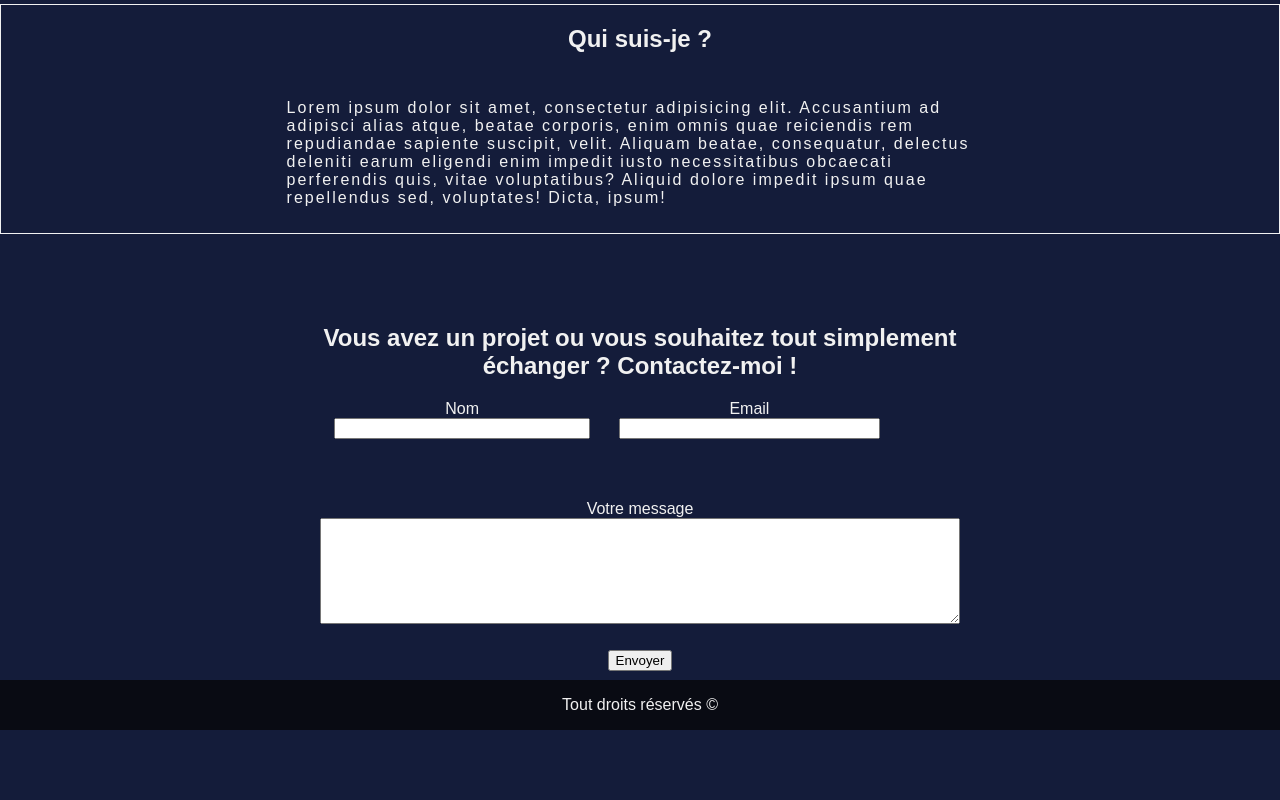
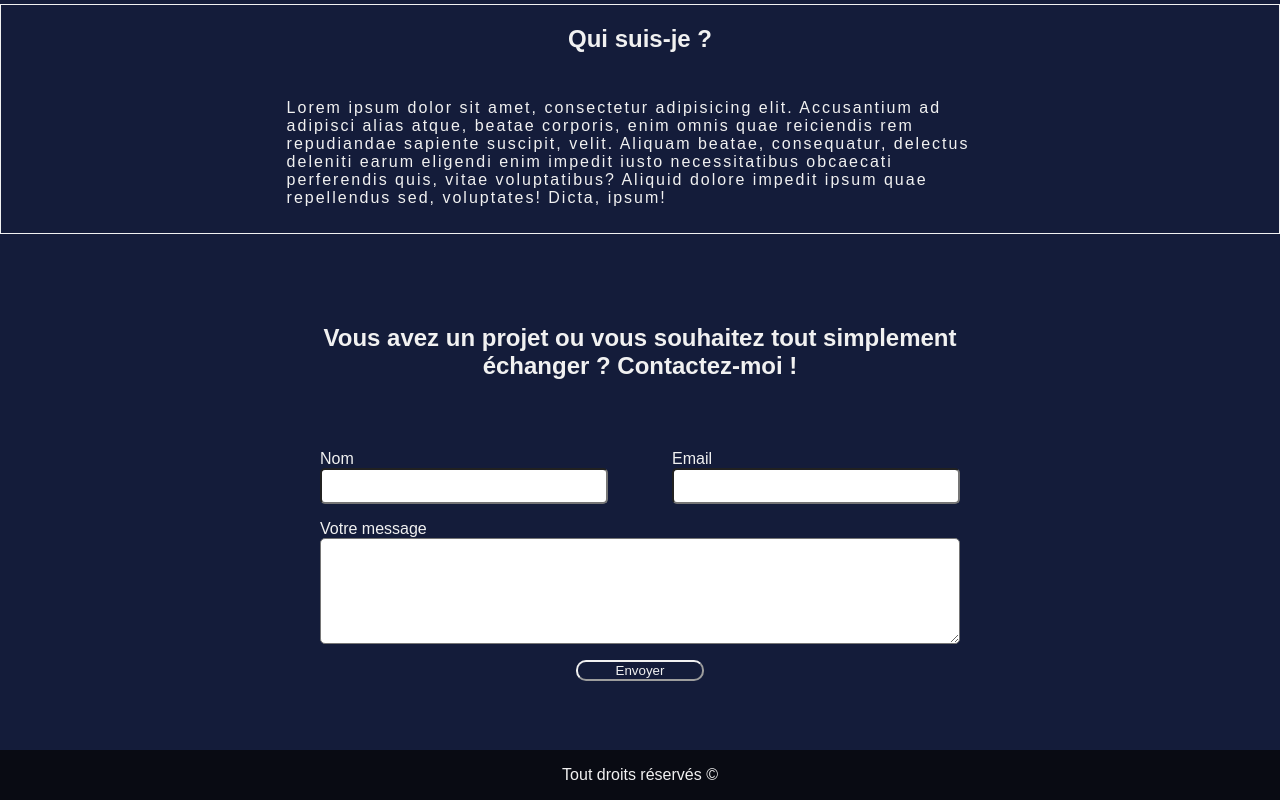
Before and after one commit to Jessy-DC/portfolio-jessy-charlot, a React (Create React App) app: page / in a window 1280 px wide. Shown: the part 796-1596 px from the top of the page. Before the commit the page ends 1526 px from the top, so only its background shows below. Built offline with nearby package versions, Linux system fonts and the light colour scheme.

Commit message:
Update form display

```diff
--- a/src/styles/form/form.css
+++ b/src/styles/form/form.css
@@ -3,30 +3,61 @@
   padding-top: 70px;
   margin: 0 auto;
   width: 50%;
+  position: relative;
 }
 .form-contact .form-content {
   display: grid;
-  margin: 0 auto;
-  grid-template-rows: 100px 150px 30px;
+  margin: 70px auto;
+  grid-template-rows: 50px 150px 30px;
+  grid-template-columns: 50% 50%;
 }
-.form-contact .form-content textarea {
+.form-contact .form-content .form-name, .form-contact .form-content .form-email {
+  width: 90%;
+}
+.form-contact .form-content .form-name label, .form-contact .form-content .form-email label {
+  display: block;
+  margin-right: 20px;
+  text-align: left;
+}
+.form-contact .form-content .form-name input, .form-contact .form-content .form-email input {
+  width: 100%;
+  border-radius: 5px;
+  line-height: 30px;
+}
+.form-contact .form-content .form-name {
+  justify-self: left;
+}
+.form-contact .form-content .form-email {
+  justify-self: right;
+}
+.form-contact .form-content .form-message {
+  position: relative;
+  margin-top: 20px;
+  grid-column: 1/span 3;
+}
+.form-contact .form-content .form-message label {
+  display: block;
+  text-align: left;
+}
+.form-contact .form-content .form-message textarea {
   height: auto;
   width: 100%;
   line-height: 50px;
   display: block;
-}
-.form-contact .form-content .form-name, .form-contact .form-content .form-email {
-  width: 100%;
-}
-.form-contact .form-content .form-name input, .form-contact .form-content .form-email input {
-  width: 90%;
-}
-.form-contact .form-content .form-message {
-  grid-column: 1/span 3;
+  border-radius: 5px;
 }
 .form-contact .form-content .form-submit {
   grid-row: 3;
   grid-column: 1/span 3;
 }
+.form-contact .form-content .form-submit button {
+  background-color: transparent;
+  color: #f1f1f1;
+  border-radius: 10px;
+  border-color: #f1f1f1;
+  width: 20%;
+  cursor: pointer;
+  margin-top: 10px;
+}
 
 /*# sourceMappingURL=form.css.map */
--- a/src/styles/form/form.scss
+++ b/src/styles/form/form.scss
@@ -3,34 +3,70 @@
   padding-top: 70px;
   margin: 0 auto;
   width: 50%;
+  position: relative;
 
   .form-content {
     display: grid;
-    margin: 0 auto;
-    grid-template-rows: 100px 150px 30px;
-
-    textarea {
-      height: auto;
-      width: 100%;
-      line-height: 50px;
-      display: block;
-    }
+    margin: 70px auto;
+    grid-template-rows: 50px 150px 30px;
+    grid-template-columns: 50% 50%;
 
     .form-name, .form-email {
-      width: 100%;
+      width: 90%;
+      label {
+        display: block;
+        margin-right: 20px;
+        text-align: left;
+      }
 
       input {
-        width: 90%;
+        width: 100%;
+        border-radius: 5px;
+        line-height: 30px;
       }
     }
 
+    .form-name {
+      justify-self: left;
+    }
+
+    .form-email {
+      justify-self: right;
+    }
+
     .form-message {
+      position: relative;
+      margin-top: 20px;
+
+      label {
+        display: block;
+        text-align: left;
+      }
+
+      textarea {
+        height: auto;
+        width: 100%;
+        line-height: 50px;
+        display: block;
+        border-radius: 5px;
+      }
+
       grid-column: 1 / span 3;
     }
 
     .form-submit {
       grid-row: 3;
       grid-column: 1 / span 3;
+
+      button {
+        background-color: transparent;
+        color: #f1f1f1;
+        border-radius: 10px;
+        border-color: #f1f1f1;
+        width: 20%;
+        cursor: pointer;
+        margin-top: 10px;
+      }
     }
   }
 }
```
Also changed, not shown: 1 other file (tests, documents, lock files or other folders).
